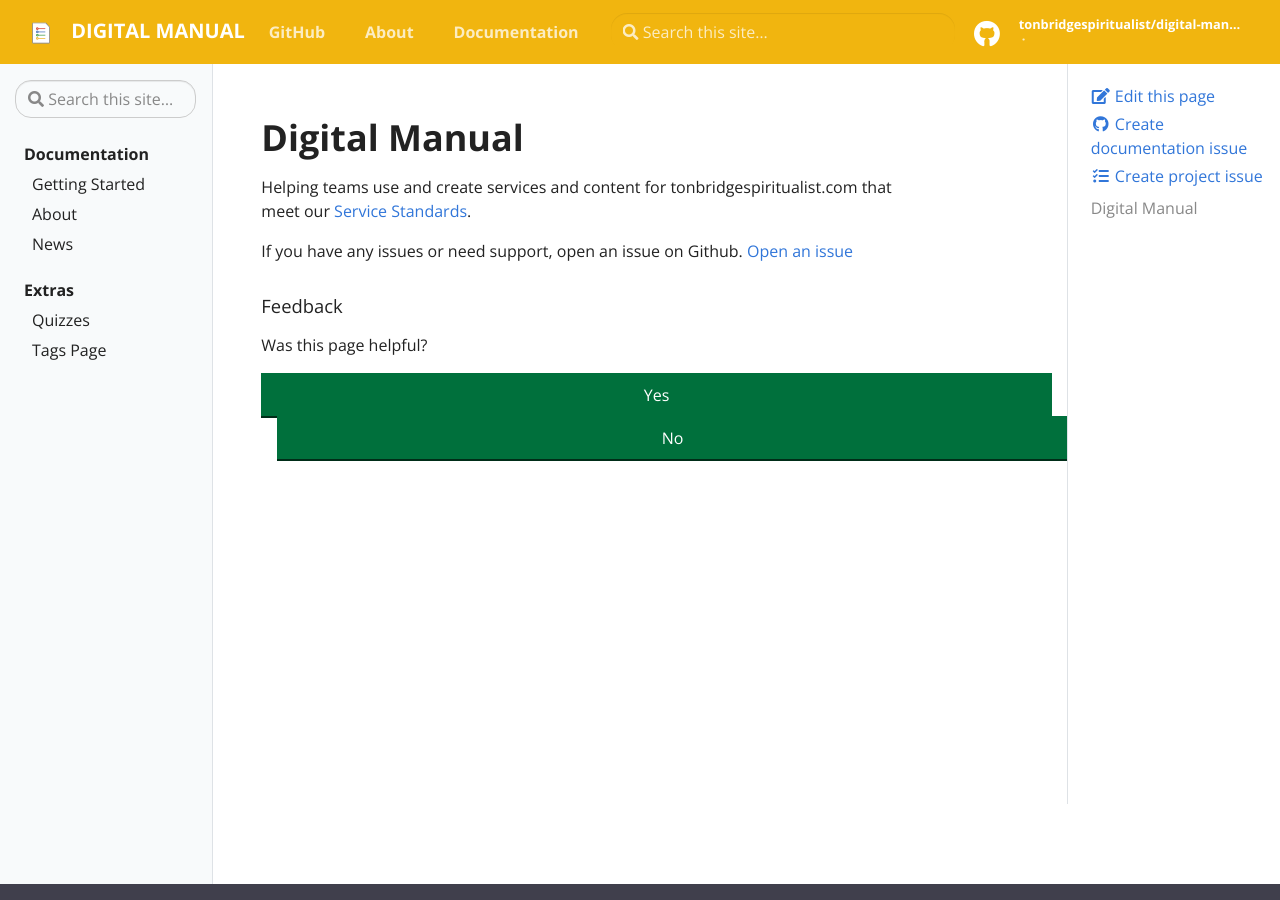
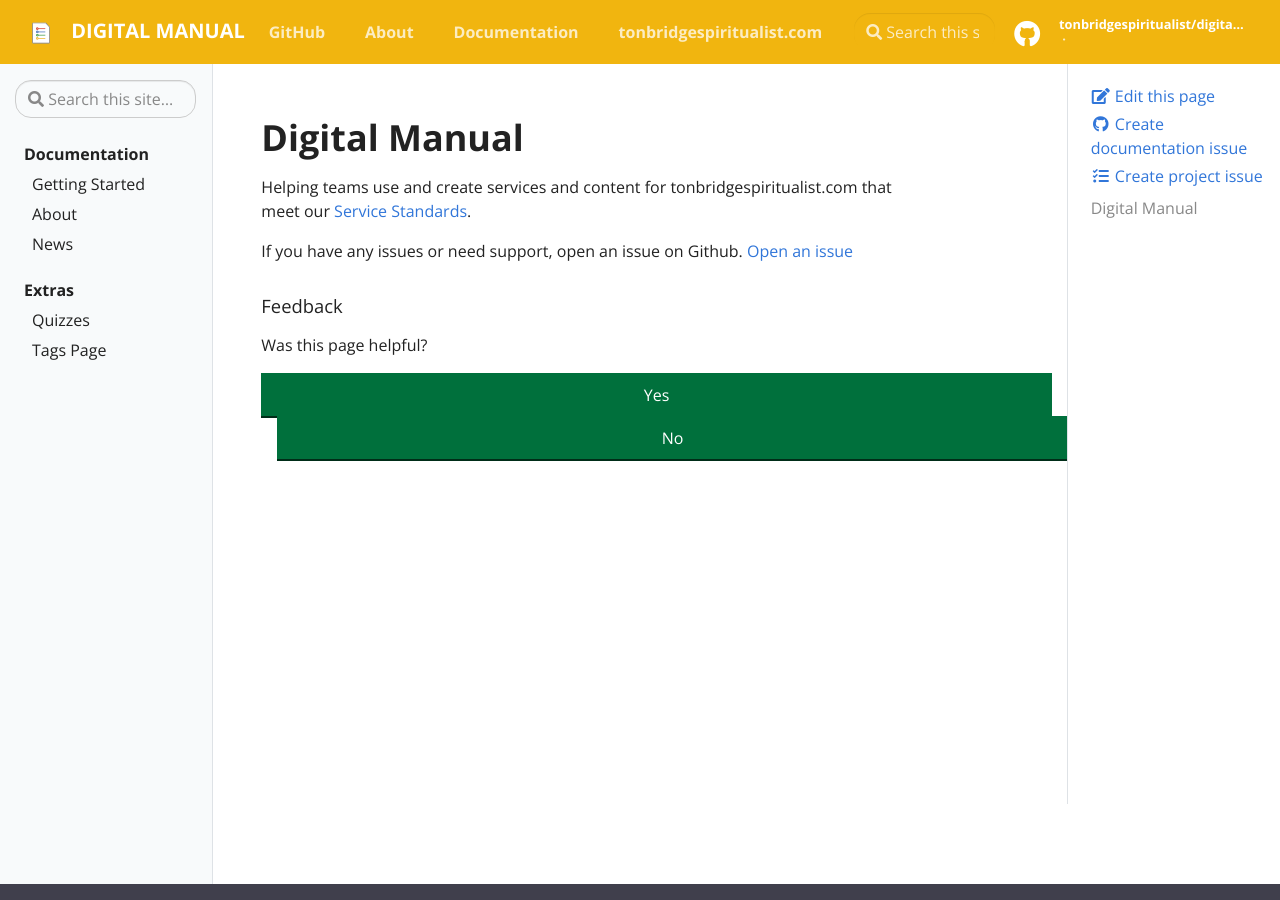
Before and after one commit to tonbridgespiritualist/digital-manual, a Jekyll site: the page built from pages/index.md, in a window 1280 px wide and 900 px high. Built offline with Jekyll 4.4.1, drawn with Linux system fonts in a browser that asks for light colours.

Commit message:
Update navigation.yml

```diff
--- a/_data/navigation.yml
+++ b/_data/navigation.yml
@@ -2,3 +2,5 @@
   url: about
 - title: Documentation
   url: docs
+- title: tonbridgespiritualist.com
+  url: https://tonbridgespiritualist.com
```
